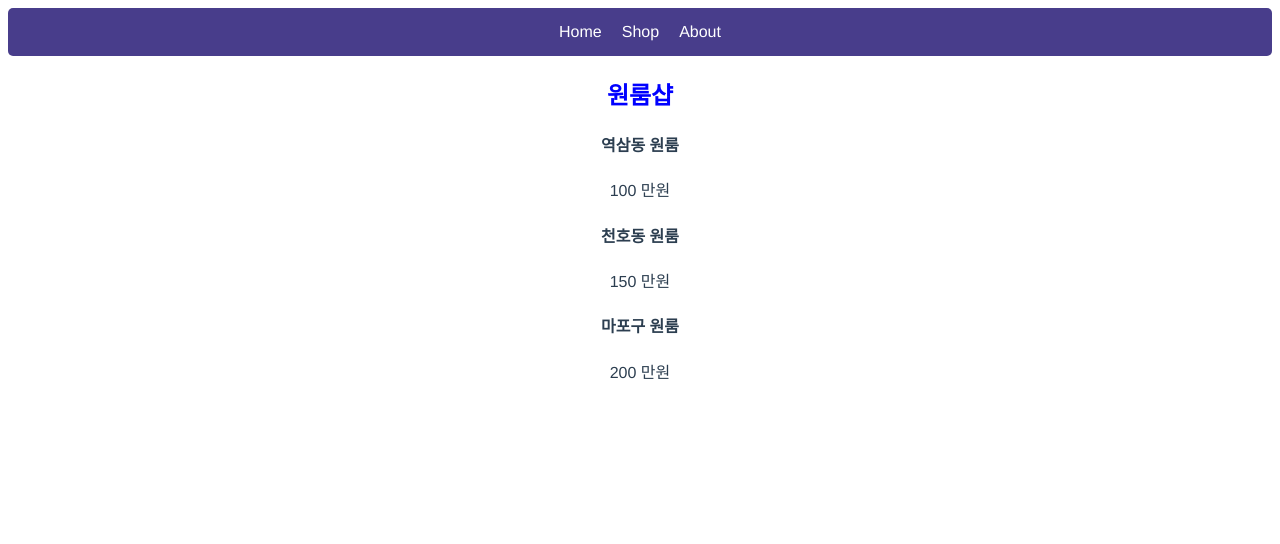
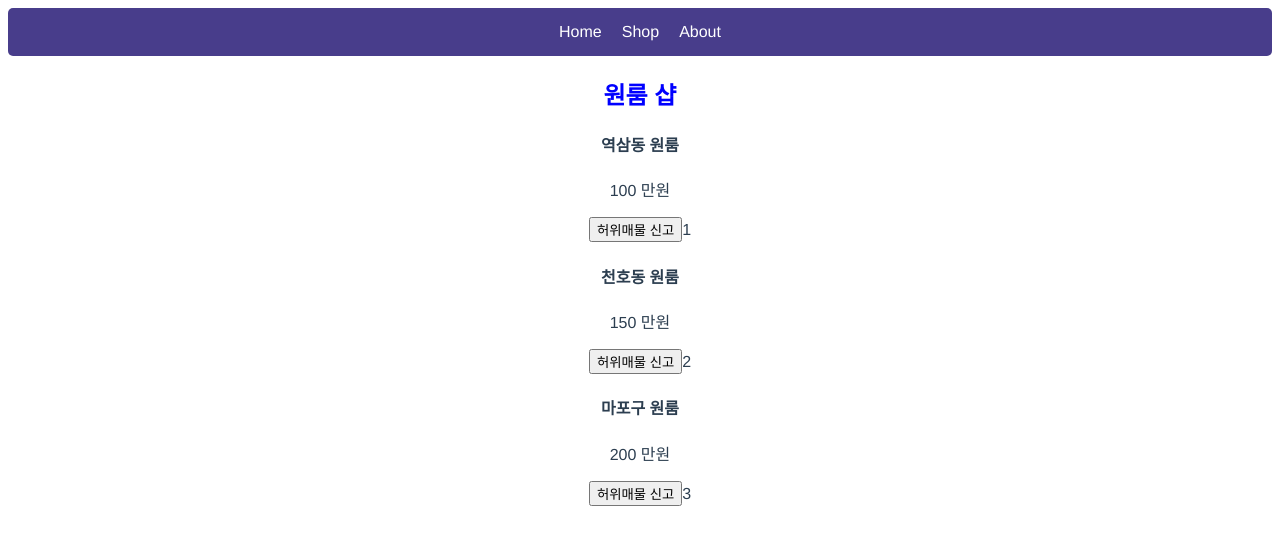
Before and after one commit to Ci5N0222/Programming-Study, a Vue app in the folder Vue/study01/: page / in a window 1280 px wide. Shown: the top 544 px of the page. Built offline with nearby package versions, Linux system fonts and the light colour scheme.

Commit message:
Vue array study

```diff
--- a/Vue/study01/src/App.vue
+++ b/Vue/study01/src/App.vue
@@ -9,12 +9,15 @@
       <a v-for = "(menu, i) in menus" :key="i">{{ menu }}</a>
   </div>
 
-  <h2 :style="style">원룸샵</h2>
+  <!-- 데이터 바인딩 : {{ 변수 }} -->
+  <h2 :style="style">{{ title }}</h2>
 
   <div>
     <template v-for="(product, i) in products" :key="i">
       <h4>{{ product }}</h4>
       <p>{{ prices[i] }} 만원</p>
+      <button @click="reportEvent(i)"> 허위매물 신고 </button>
+      <span> {{ reports[i] }} </span>
     </template>
   </div>
 
@@ -27,10 +30,18 @@ export default {
   data(){
     return {
       // 데이터를 오브젝트 형식으로 보관 { 키 : 값 }
+      title : "원룸 샵",
       style: "color : blue",
       products : ["역삼동 원룸", "천호동 원룸", "마포구 원룸"],
       prices : [100, 150, 200],
-      menus : ["Home", "Shop", "About"]
+      menus : ["Home", "Shop", "About"],
+      reports: [1, 2, 3]
+    }
+  },
+  // 함수 들을 보관
+  methods: {
+    reportEvent : function(i) {
+      this.reports[i] += 1;
     }
   },
   components: {
```
